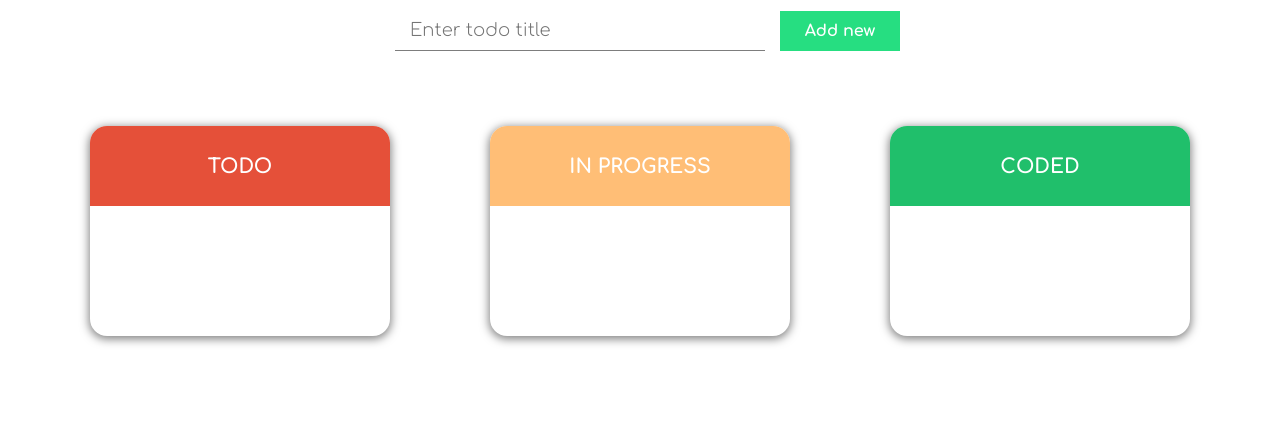
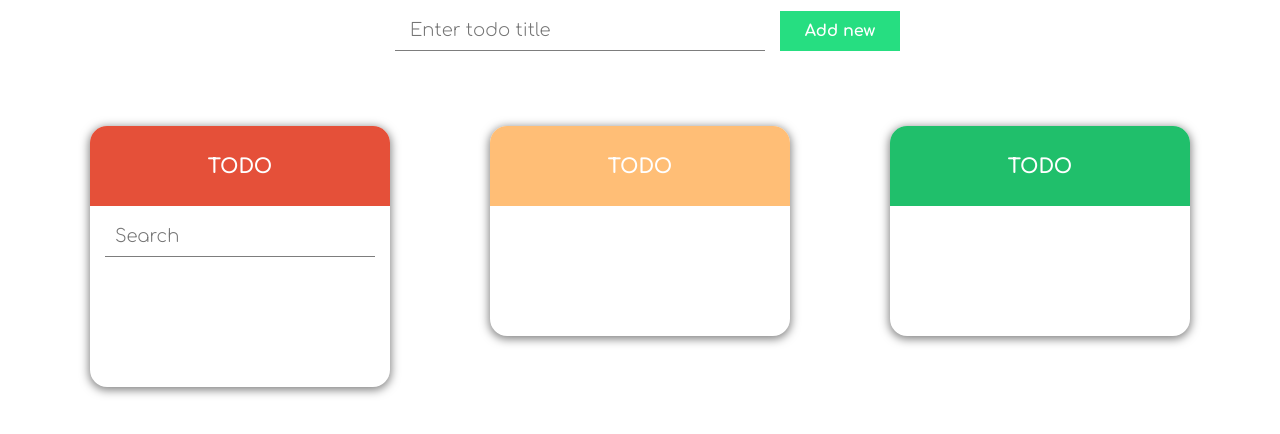
Before and after one commit to bavykin-daniil/todoList, a React (Create React App) app: page / in a window 1280 px wide. Shown: the top 434 px of the page. Built offline with nearby package versions, Linux system fonts and the light colour scheme.

Commit message:
Refactoring code

```diff
--- a/src/App.js
+++ b/src/App.js
@@ -8,10 +8,13 @@ import TodoItem from './components/TodoItem';
 import TodoInput from './components/TodoInput';
 import todoReducer from './reducers/todoReducer';
 import Alert from './components/Alert';
+import TodoList from './components/TodoList';
+import TodoSearch from './components/TodoSearch';
 
 export default function App() {
 
   const [todoTitle, setTodoTitle] = useState('');
+  const [search, setSearch] = useState('');
   const [showAlert, setShowAlert] = useState(false);
 
   const localData = localStorage.getItem('todos');
@@ -57,15 +60,19 @@ export default function App() {
       addTodo = {addTodo}/>
 
       <div className = "todoLists">
-          <div
-          className = "todoList"
-          data-aos="fade-up"
-          data-aos-delay = "200">
-            <div className = "top todo">
-              <strong> Todo </strong>
-            </div>
+          <TodoList
+          type = "todo"
+          delay = "200"
+          animation = "fade-up">
+            <TodoSearch
+            search = {search}
+            setSearch = {setSearch}/>
+
             <TransitionGroup component = "ul">
                 {state.map(todoItem => {
+                let searchResult = todoItem.title.indexOf(search);
+
+                if (!search || (search && searchResult >= 0)) {
                   if (todoItem.column === "todo") {
                     return <CSSTransition
                     key = {todoItem.id}
@@ -77,19 +84,17 @@ export default function App() {
                     </CSSTransition>
                     }
                     return null
+                }
+                return null
             })}
             </TransitionGroup>
-          </div>
+          </TodoList>
 
-          <div
-          className = "todoList"
-          data-aos="fade-up"
-          data-aos-delay = "300">
-            <div className = "top inProgress">
-              <strong> In progress </strong>
-            </div>
+          <TodoList
+          type = "inProgress"
+          delay = "300"
+          animation = "fade-up">
 
-            <div className = "bottom">
             <TransitionGroup component = "ul">
                 {state.map(todoItem => {
                 if (todoItem.column === "inProgress") {
@@ -103,18 +108,12 @@ export default function App() {
                 return null
               })}
             </TransitionGroup>
-            </div>
-          </div>
+          </TodoList>
 
-          <div
-          className = "todoList"
-          data-aos="fade-up"
-          data-aos-delay = "400">
-            <div className = "top coded">
-              <strong> Coded </strong>
-            </div>
-
-            <div className = "bottom">
+          <TodoList
+          type = "coded"
+          delay = "400"
+          animation = "fade-up">
             <TransitionGroup component = "ul">
                 {state.map(todoItem => {
                 if (todoItem.column === "coded") {
@@ -128,8 +127,7 @@ export default function App() {
                 return null
               })}
             </TransitionGroup>
-            </div>
-          </div>
+          </TodoList>
       </div>
     </div>
   );
--- /dev/null
+++ b/src/components/TodoList.js
@@ -0,0 +1,16 @@
+import React from 'react';
+// import TodoSearch from './TodoSearch';
+
+export default function TodoList(props) {
+    return (
+        <div
+        className = "todoList"
+        data-aos-delay = {props.delay}
+        data-aos = {props.animation}>
+            <div className = {`top ${props.type}`}>
+                <strong> Todo </strong>
+            </div>
+            {props.children}
+        </div>
+    )
+}
--- /dev/null
+++ b/src/components/TodoSearch.js
@@ -0,0 +1,16 @@
+import React from 'react';
+
+export default function TodoSearch({search, setSearch}) {
+    return (
+        <div className = "search">
+                <input
+                placeholder = "Search"
+                value = {search}
+                onChange = {
+                    (event) => {
+                        setSearch(event.target.value)
+                    }
+                }/>
+            </div>
+    )
+}
--- a/src/index.css
+++ b/src/index.css
@@ -23,6 +23,7 @@
   width: 340px;
   border-style: none;
   border-bottom: 1px solid #7d7d7d;
+  color: #7d7d7d;
   font-size: 18px;
   outline: none;
 }
@@ -87,6 +88,26 @@
 
 .todoList .top.coded {
   background: #20bf6b;
+}
+
+.todoList .search {
+  display: flex;
+  justify-content: center;
+  align-items: center;
+  width: 100%;
+}
+
+.todoList .search input{
+  flex: 1;
+  margin: 10px 15px 0 15px;
+  padding: 5px 10px;
+  height: 30px;
+  border-style: none;
+  border-bottom: 1px solid #7d7d7d;
+  font-size: 18px;
+  color: #7d7d7d;
+  outline: none;
+  background: none;
 }
 
 .todoList ul {
```
Lines whose indentation alone changed are shown as unchanged.
